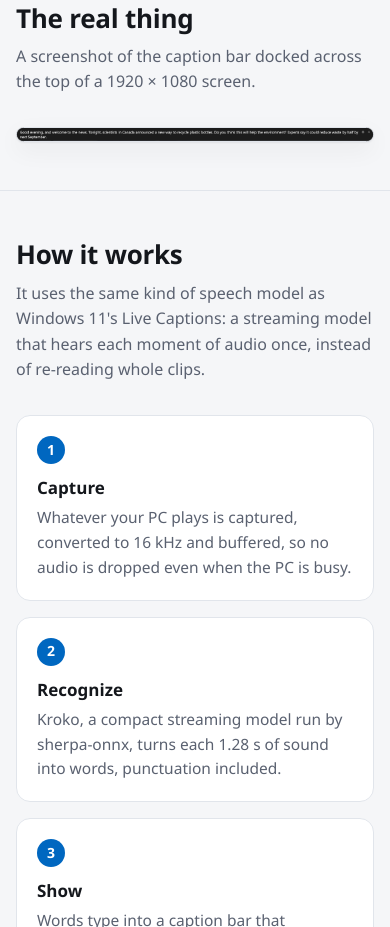
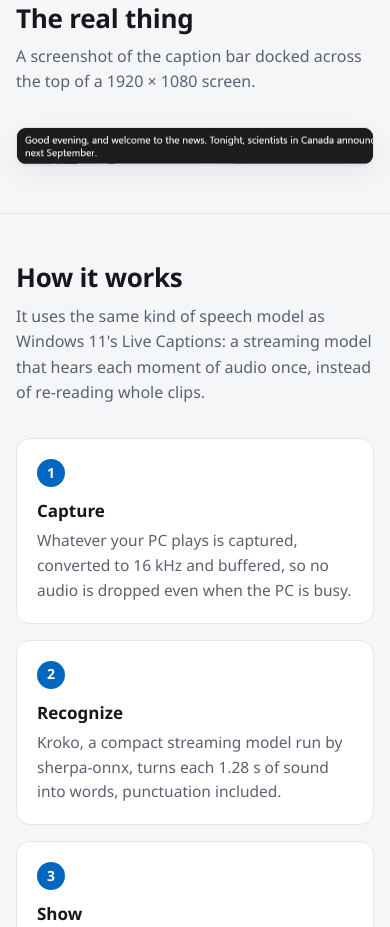
Before and after one commit to a-rabin/LiveCaptions10, a plain HTML site: page index.html in a window 390 px wide. Shown: the part 2918-3845 px from the top of the page. Drawn offline with Linux system fonts and the light colour scheme.

Commit message:
Keep the screenshot legible on small screens
Co-Authored-By: Claude Opus 5.5 <noreply@anthropic.com>

```diff
--- a/index.html
+++ b/index.html
@@ -115,7 +115,8 @@
   .icon { width: 36px; height: 36px; border-radius: 10px; display: grid; place-items: center; background: var(--accent-soft); color: var(--accent); margin-bottom: 12px; }
   .icon svg { width: 20px; height: 20px; }
 
-  .shot { border-radius: 10px; border: 1px solid var(--border); box-shadow: var(--shadow); overflow: hidden; background: #1c1c1c; }
+  .shot { border-radius: 10px; border: 1px solid var(--border); box-shadow: var(--shadow); overflow-x: auto; background: #1c1c1c; }
+  .shot img { min-width: 960px; } /* a wide, short strip: keep the text legible and let it scroll on small screens */
 
   ol.steps { list-style: none; counter-reset: s; padding: 0; margin: 0; display: grid; gap: 16px; grid-template-columns: repeat(auto-fit, minmax(250px, 1fr)); }
   ol.steps li { counter-increment: s; background: var(--surface); border: 1px solid var(--border); border-radius: var(--radius); padding: 20px; }
```
